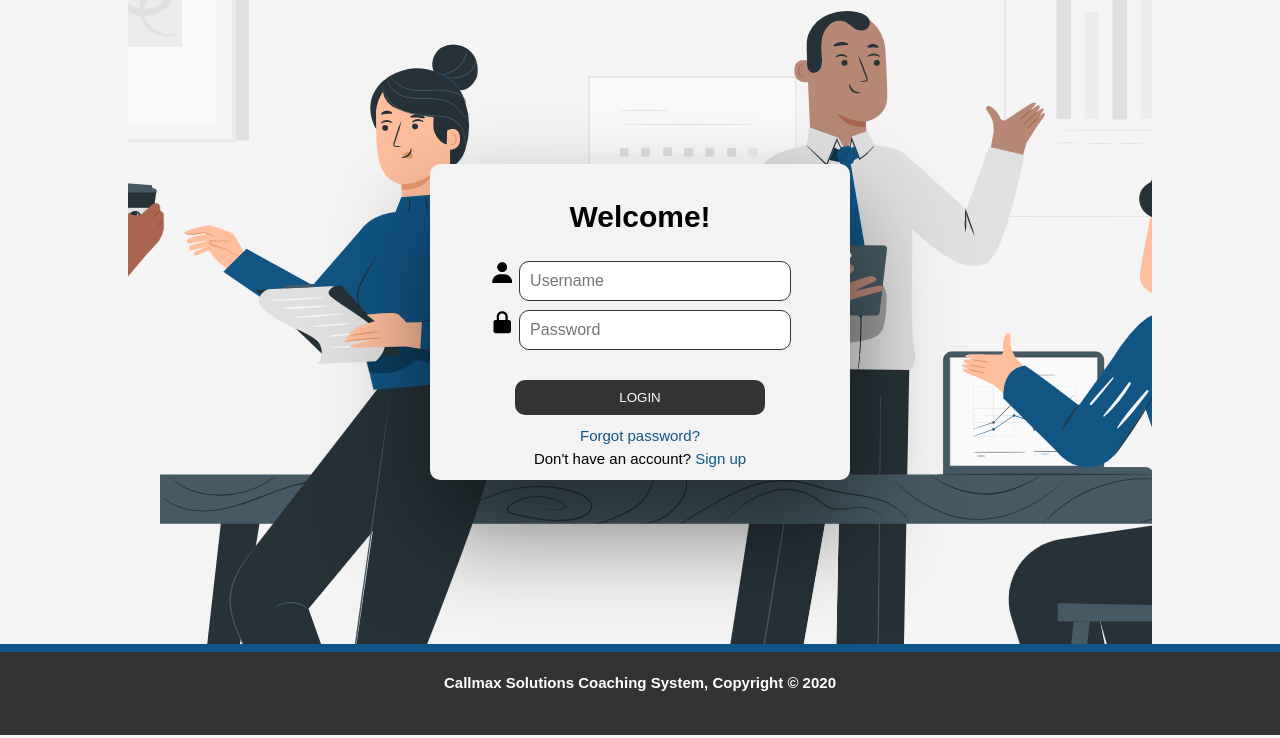
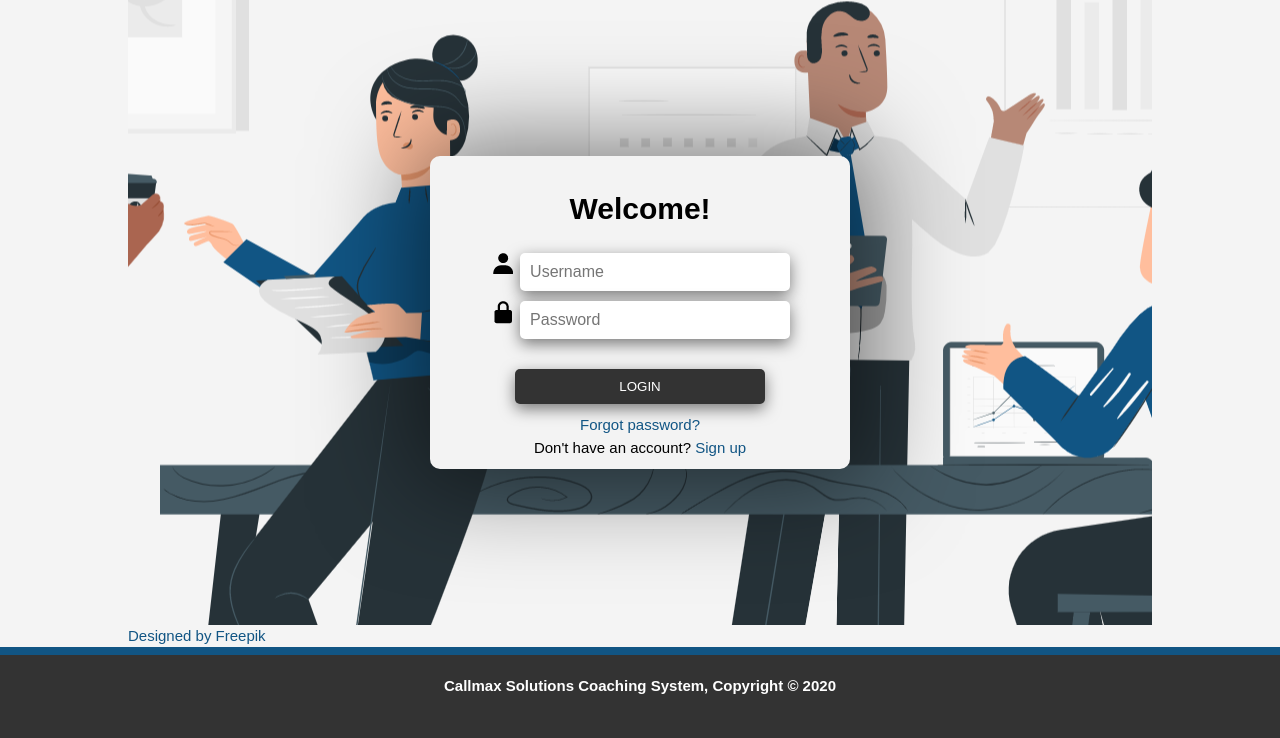
Before and after one commit to lncmchl3/Callmax_Coaching, a PHP site: page /callmaxcoaching/ in a window 1280 px wide. Shown: the part 93-831 px from the top of the page. Run offline with PHP 8.4, Linux system fonts and the light colour scheme.

Commit message:
latest login v1.1

```diff
--- a/css/html-style.css
+++ b/css/html-style.css
@@ -25,8 +25,9 @@ a:hover{
   background-color: #333;
   width: 250px;
   padding: 10px 10px 10px 10px;
-  border-radius: 10px;
+  border-radius: 5px;
   text-transform: uppercase;
+  box-shadow: 0px 5px 15px 0px rgba(0, 0, 0, 0.5);
 }
 .button:hover{
   color:#ffffff;
@@ -86,10 +87,13 @@ header a:hover{
   color: #115584;
   font-weight:bold;
 }
+#freepik a{
+  text-align: center;
+}
 
  /* Login form */
  .loginbox{
-   height: 80.5vh;
+   height: 78.1vh;
    width:100%;
    display: flex;
    justify-content: center;
@@ -120,7 +124,7 @@ header a:hover{
   width: 400px;
   border-radius: 10px;
   padding: 10px;
-  box-shadow: 0px 50px 100px 0px rgba(0, 0, 0, 0.5);
+  box-shadow: 0px 0px 100px 15px rgba(0, 0, 0, 0.5);
 }
 
 
@@ -128,10 +132,12 @@ header a:hover{
 
   width: 250px;
   padding: 10px 10px 10px 10px;
-  border-radius: 10px;
-  border: #333 solid 1px;
+  border-radius: 5px;
+  /* border: #333 solid 1px; */
+  border: none;
   margin-bottom: 8px;
   font-size:16px;
+  box-shadow: 0px 5px 15px 0px rgba(0, 0, 0, 0.5);
 }
 
 .my-form .userlogo{
@@ -186,7 +192,7 @@ article#main-col{
 .regbox input[type="text"], .regbox input[type="password"], .regbox input[type="email"], .regbox select {
   width: 400px;
   padding: 10px 10px 10px 10px;
-  border-radius: 10px;
+  border-radius: 5px;
   border: #333 solid 1px;
   margin-bottom: 8px;
   font-size:16px;
@@ -257,7 +263,7 @@ select:invalid {
 .searchForm input[type="date"], .searchForm input[type="text"], .searchForm select{
   width: 200px;
   padding: 10px 10px 10px 10px;
-  border-radius: 10px;
+  border-radius: 5px;
   border: #333 solid 1px;
   margin-bottom: 8px;
   font-size:16px;
--- a/index.php
+++ b/index.php
@@ -88,11 +88,17 @@
                             <label>Don't have an account?</label>
                             <a href="reg.php">Sign up</a>
                         </div>
-                        <!-- <a href="https://stories.freepik.com/work">Illustration by Freepik Stories</a> -->
+
             </form>
-</div>
 
-</div>
+          </div>
+          <!-- end of loginbox -->
+          <div id="freepik">
+              <a href="https://stories.freepik.com/work">Designed by Freepik</a>
+          </div>
+        </div>
+        <!-- end of container -->
+
 
 
 
```
